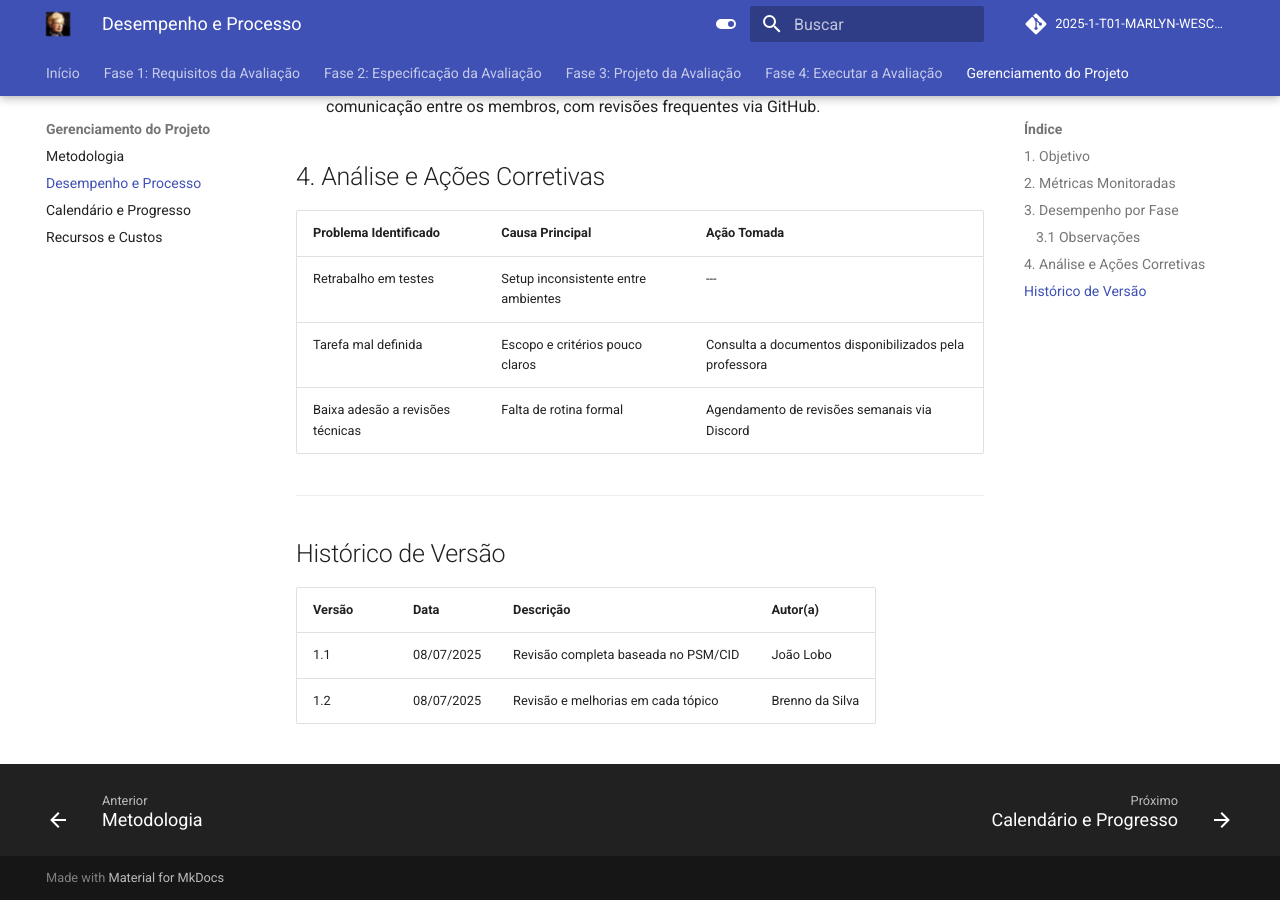
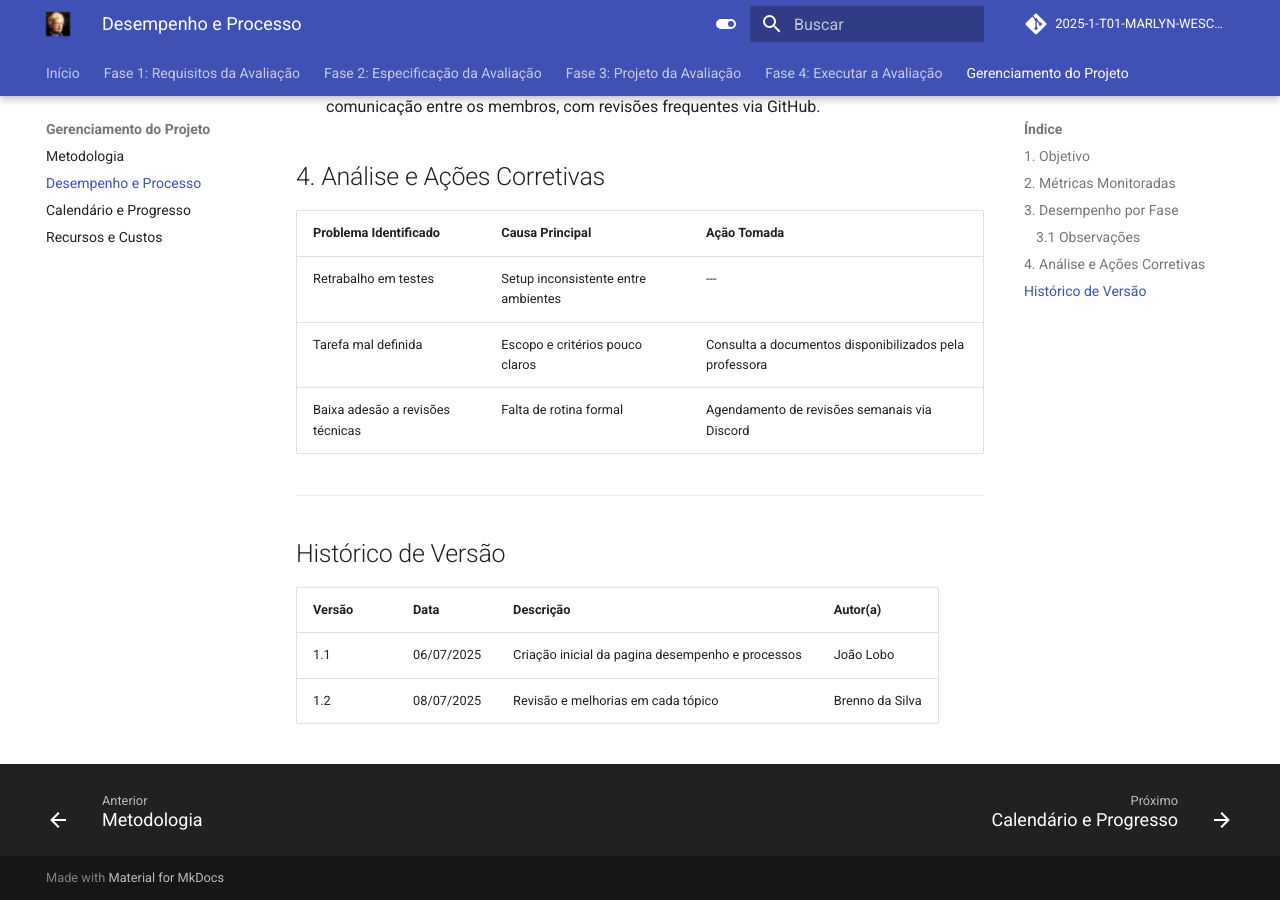
Before and after one commit to FCTE-Qualidade-de-Software-1/2025-1-T01-MARLYN-WESCOFF, an MkDocs documentation site: the page built from docs/psm/desempenho.md, in a window 1280 px wide and 900 px high, scrolled down 1347 px. Built offline with MkDocs 1.6.1 and Material for MkDocs 9.7.7, drawn with Linux system fonts in a browser that asks for light colours; comment, search, counter and statistics services are not loaded.

Commit message:
Reajuste no histórico de versão das paginas

```diff
--- a/docs/psm/desempenho.md
+++ b/docs/psm/desempenho.md
@@ -44,5 +44,5 @@ Esta seção apresenta a análise do desempenho da equipe e do processo de desen
 
 | Versão | Data       | Descrição                             | Autor(a) |
 |--------|------------|----------------------------------------|----------|
-| 1.1    | 08/07/2025 | Revisão completa baseada no PSM/CID    | João Lobo |
+| 1.1    | 06/07/2025 | Criação inicial da pagina desempenho e processos   | João Lobo |
 | 1.2    | 08/07/2025 | Revisão e melhorias em cada tópico    | Brenno da Silva |
```
Also changed, not shown: docs/psm/calendario.md (+1 -1 lines), docs/psm/recursos.md (+1 -1 lines).
